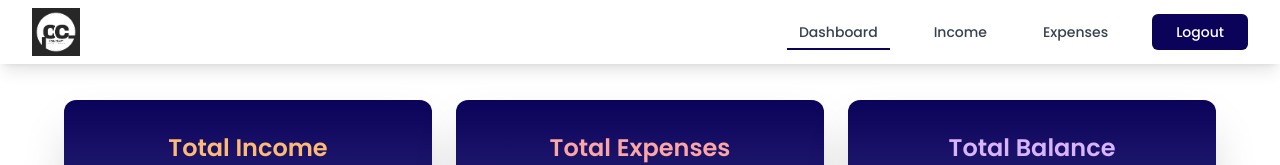
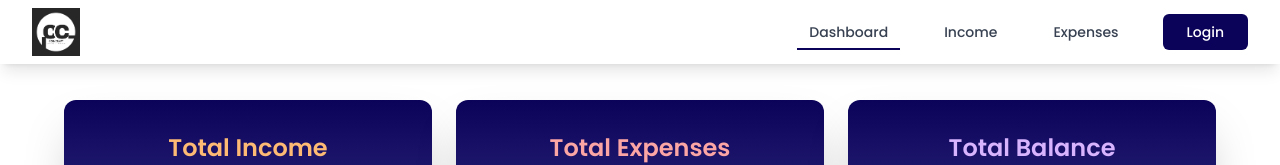
Before and after one commit to Dasunika0216/CoinCraft_Expense-Tracker-Web-App, a React (Vite) app in the folder frontend/: page /dashboard in a window 1280 px wide. Shown: the top 165 px of the page. Built offline with nearby package versions, Linux system fonts and the light colour scheme; no server answers.

Commit message:
Update Login/Logout button based on authentication state

```diff
--- a/frontend/src/components/Navbar.jsx
+++ b/frontend/src/components/Navbar.jsx
@@ -7,13 +7,15 @@ const Navbar = () => {
   const location = useLocation();
 
   const handleLogout = () => {
-    localStorage.removeItem('token');                   // remove token when logout
+    localStorage.removeItem('token');
     navigate('/login');
   };
 
   const isActive = (path) => {
     return location.pathname === path;
   };
+
+  const isLoggedIn = !!localStorage.getItem('token');
 
   return (
     <nav className="bg-white shadow-lg fixed w-full top-0 z-50">
@@ -41,8 +43,21 @@ const Navbar = () => {
               }`}></span>
             </Link>
 
-
-            <button onClick={handleLogout} className="bg-[#0b0259] text-white px-6 py-2 rounded-md text-sm font-medium hover:bg-[#031b3a] transition-all duration-200 hover:shadow-lg hover:-translate-y-0.5 active:translate-y-0" > Logout </button>
+            {isLoggedIn ? (
+              <button
+                onClick={handleLogout}
+                className="bg-[#0b0259] text-white px-6 py-2 rounded-md text-sm font-medium hover:bg-[#031b3a] transition-all duration-200 hover:shadow-lg hover:-translate-y-0.5 active:translate-y-0"
+              >
+                Logout
+              </button>
+            ) : (
+              <Link
+                to="/login"
+                className="bg-[#0b0259] text-white px-6 py-2 rounded-md text-sm font-medium hover:bg-[#031b3a] transition-all duration-200 hover:shadow-lg hover:-translate-y-0.5 active:translate-y-0"
+              >
+                Login
+              </Link>
+            )}
           </div>
         </div>
       </div>
```
